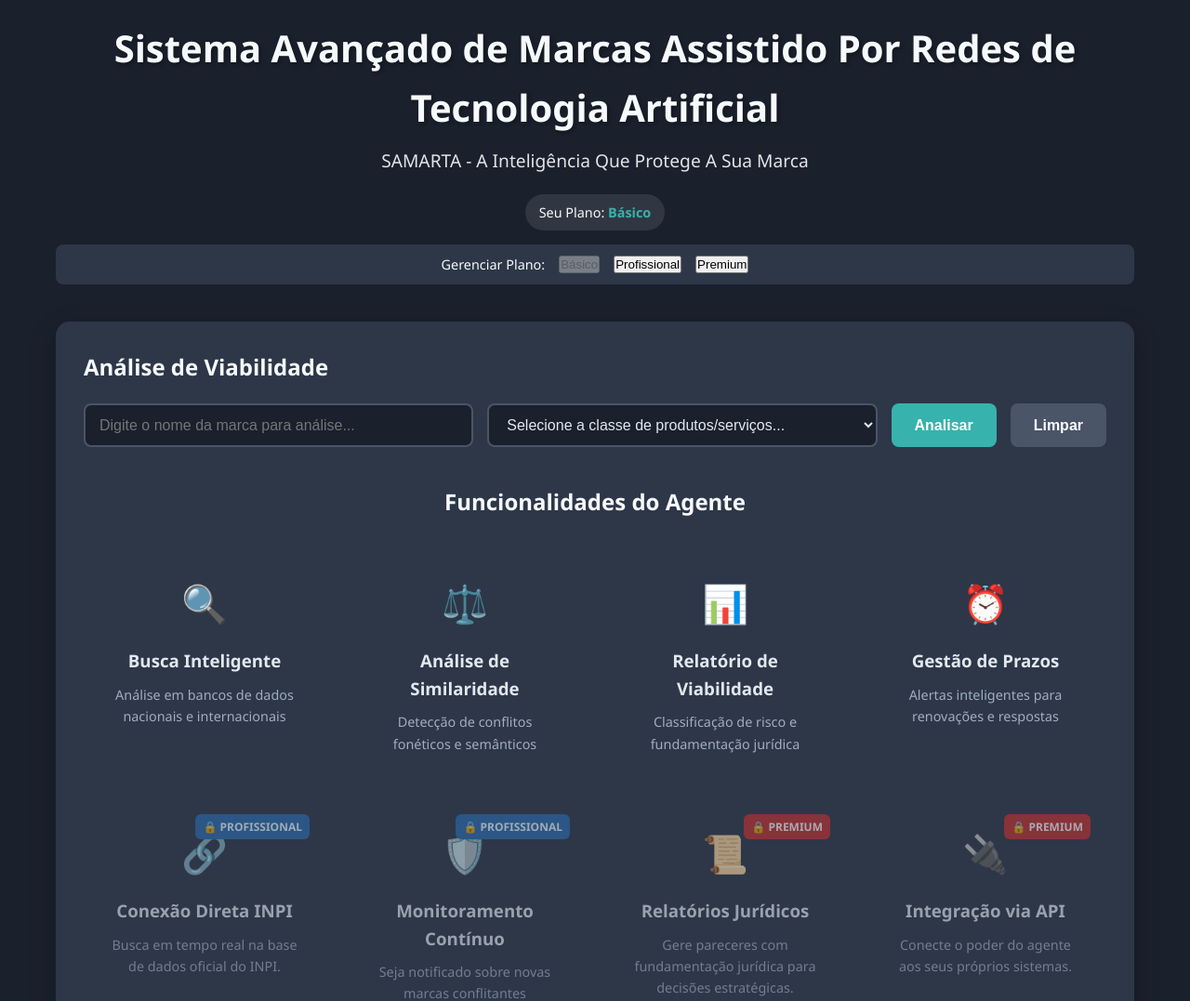
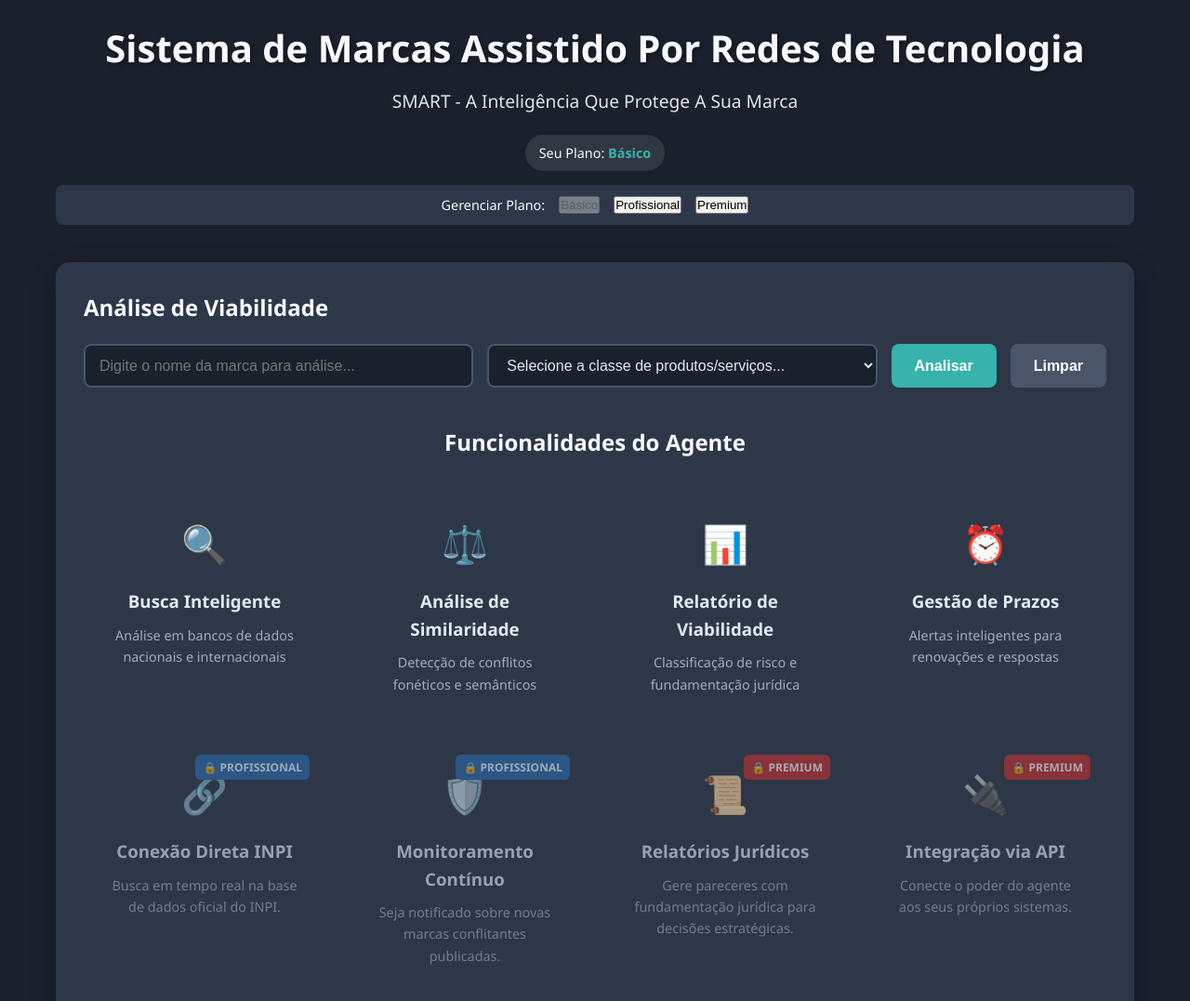
Before and after one commit to MCLG1661/Agente-de-IA-Para-Registro-de-Marcas, a plain HTML site: page index.html in a window 1280 px wide. Shown: the top 1077 px of the page at 93% size. Drawn offline with nearby package versions, Linux system fonts and the light colour scheme.

Commit message:
Update index.html

```diff
--- a/index.html
+++ b/index.html
@@ -9,8 +9,8 @@
 <body>
     <div id="app-container" class="container plan-basico">
         <header>
-            <h1>Sistema Avançado de Marcas Assistido Por Redes de Tecnologia Artificial</h1>
-            <p class="subtitle">SAMARTA - A Inteligência Que Protege A Sua Marca</p>
+            <h1>Sistema de Marcas Assistido Por Redes de Tecnologia </h1>
+            <p class="subtitle">SMART - A Inteligência Que Protege A Sua Marca</p>
             <div class="plan-indicator">
                 <span>Seu Plano:</span>
                 <span id="planName" class="plan-name">Básico</span>
```
